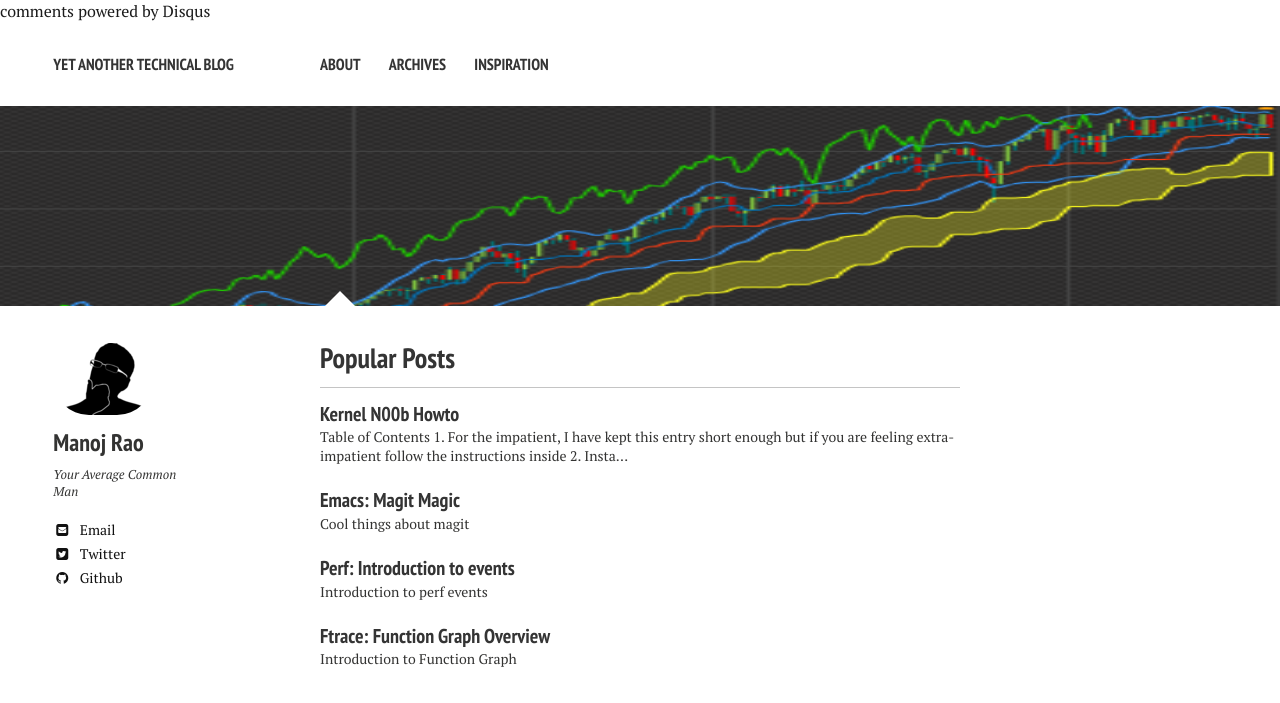
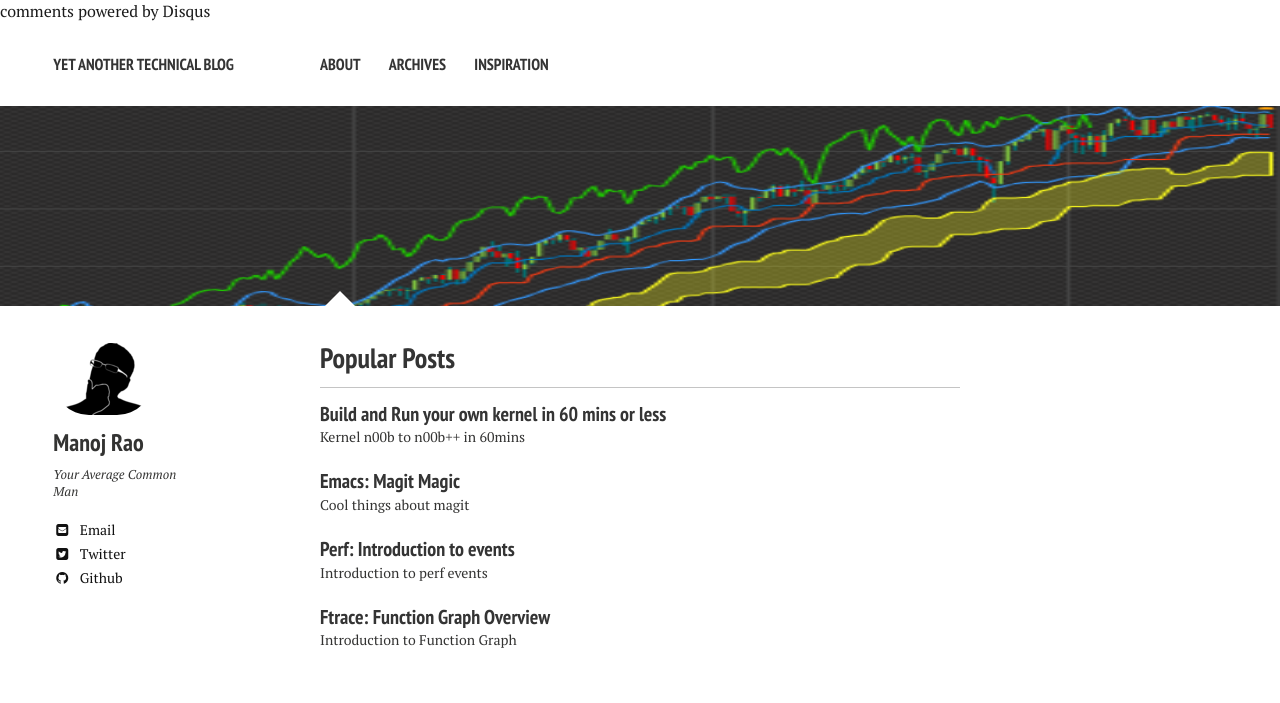
Before and after one commit to mycpuorg/mycpuorg.github.io, a Jekyll site: the page built from index.md, in a window 1280 px wide, cut to the strip 0-703 px from the top of the page. Built offline with Jekyll 4.4.1, drawn with Linux system fonts in a browser that asks for light colours; nearby versions of some CDN libraries; comment, search, counter and statistics services are not loaded; some of the changed lines change nothing that is shown.

Commit message:
Positfy the entry and remove Table of Contents

```diff
--- a/_posts/2016-10-31-kernel-n00b-howto.md
+++ b/_posts/2016-10-31-kernel-n00b-howto.md
@@ -1,37 +1,10 @@
-<div id="table-of-contents">
-<h2>Table of Contents</h2>
-<div id="text-table-of-contents">
-<ul>
-<li><a href="#sec-1">1. For the impatient, I have kept this entry short enough but if you are feeling extra-impatient follow the instructions inside</a></li>
-<li><a href="#sec-2">2. Install QEMU and KVM</a></li>
-<li><a href="#sec-3">3. Get Linux kernel:</a></li>
-<li><a href="#sec-4">4. Build kernel config</a>
-<ul>
-<li><a href="#sec-4-1">4.1. I have to mention that in my experience as a kernel n00b I used to get stuck in this step more often than I should have. I'd either end up double guessing myself about whether I'd need this new feature simply based on how well the one-line description looked in the menu or getting drowned in the kernel documentation rabbit-hole. But the kernel ships with a default config that is good enough to compile all the necessary features for booting a kernel while leaving the extra-luggage out by the door. Simply</a></li>
-<li><a href="#sec-4-2">4.2. You should make sure you know what your machine's "YOUR<sub>MACHINE</sub><sub>ARCH</sub><sub>TYPE</sub>" is.</a></li>
-<li><a href="#sec-4-3">4.3. Not sure?</a></li>
-<li><a href="#sec-4-4">4.4. Even if you are running x86<sub>64</sub> the config files are placed under</a></li>
-<li><a href="#sec-4-5">4.5. In my case, I'm running a x86<sub>64</sub> machine for desktop. So,</a></li>
-<li><a href="#sec-4-6">4.6. Typically, I add a list of my favorite options to the kernel that I leave turned on by default in my kernels. Ex: CONFIG<sub>FUNCTION</sub><sub>GRAPH</sub><sub>TRACER</sub>, CONFIG<sub>PREEMPT</sub><sub>TRACER</sub>, CONFIG<sub>IRQSOFF</sub><sub>TRACER</sub></a></li>
-<li><a href="#sec-4-7">4.7. This should only take a few seconds. It's already time to actually compile our shiny new kernel:</a></li>
-<li><a href="#sec-4-8">4.8. Ensure that the kernel compilation succeeded by looking for bzImage under KERNEL<sub>ROOT</sub>/arch/x86/boot/. I enourage you to have this in your shell to save some typing xlater.</a></li>
-<li><a href="#sec-4-9">4.9. This will take several minutes for the first time, say about 6-7 mins in a normal case for an idle 4-core machine (for assumptions within reason)</a></li>
-<li><a href="#sec-4-10">4.10. Now we have the kernel already compiled. However, remember kernel doesn't all by itself. We will need a shell running in user space for which you will need a sandbox userspace. One of the quickest options is to build an initial ramdisk, which basically provides a temporary root fs in memory.</a></li>
-<li><a href="#sec-4-11">4.11. The best option here is buildroot, you don't have to click and get lost in the ocean of details (yet!). Here's an intro from it's official documentation: "Buildroot is a tool that simplifies and automates the process of building a complete Linux system for an embedded system, using cross-compilation.". OK! so you know enough to follow up on the details later. For now we have got to start compiling.</a></li>
-<li><a href="#sec-4-12">4.12. In the menu config for buildroot, there are a ton of config options that might seem interesting and you would want to explore them one by one, because it's magic! But we still are quite a way away from being able to run our kernel, yet we are close!</a></li>
-<li><a href="#sec-4-13">4.13. To ensure buildroot compiled successfully, look for rootfs.cpio under $BUIDLROOT<sub>ROOT</sub>/output/images/. I encourage you to do this</a></li>
-<li><a href="#sec-4-14">4.14. If you're missing any dependencies you should be able to quickly figure out by searching stackoverflow or by installing packages directly. Once buildroot has started compiling then you can take a break for several minutes. This is, easily, the most time-consuming step of the 60 mins we allocated for this activiity.</a></li>
-<li><a href="#sec-4-15">4.15. If evertying went well, you should be very close to having your first kernel compiled on your machine.</a></li>
-<li><a href="#sec-4-16">4.16. Now we have a compressed image of the kernel binaries and a filesystem package for running a basic ramdisk image with a minimal userspace binaries to talk to your kernel!</a></li>
-<li><a href="#sec-4-17">4.17. The following part is borrowed from LKP test script and Laura's blog:</a></li>
-<li><a href="#sec-4-18">4.18. After our 60mins, I encourage you to play with these options. But first let's try to get our system running:</a></li>
-<li><a href="#sec-4-19">4.19. This should boot your kernel with a print out of intial kernel logs on your screen and end at a login prompt (user: root, no passwd)</a></li>
-<li><a href="#sec-4-20">4.20. That's it! you have successfully downloaded the absolute latest and greatest kernel from the source tree of Linus Torvalds and compiled it. This is really the basic building block of kernel hacking. Save this setup, play around with it until you have exactly what you are looking for, tweak kernel config options, add your own prints in the kernel for fun!</a></li>
-</ul>
-</li>
-</ul>
-</div>
-</div>
+---
+layout: post
+title: "Build and Run your own kernel in 60 mins or less"
+excerpt: "Kernel n00b to n00b++ in 60mins"
+tags: [Linux, kernel, buildroot, kernel hacking, qemu, kvm, qemu-kvm, hacking]
+comments: true
+---
 
 Run your own kernel in 60 mins or less
 
```
